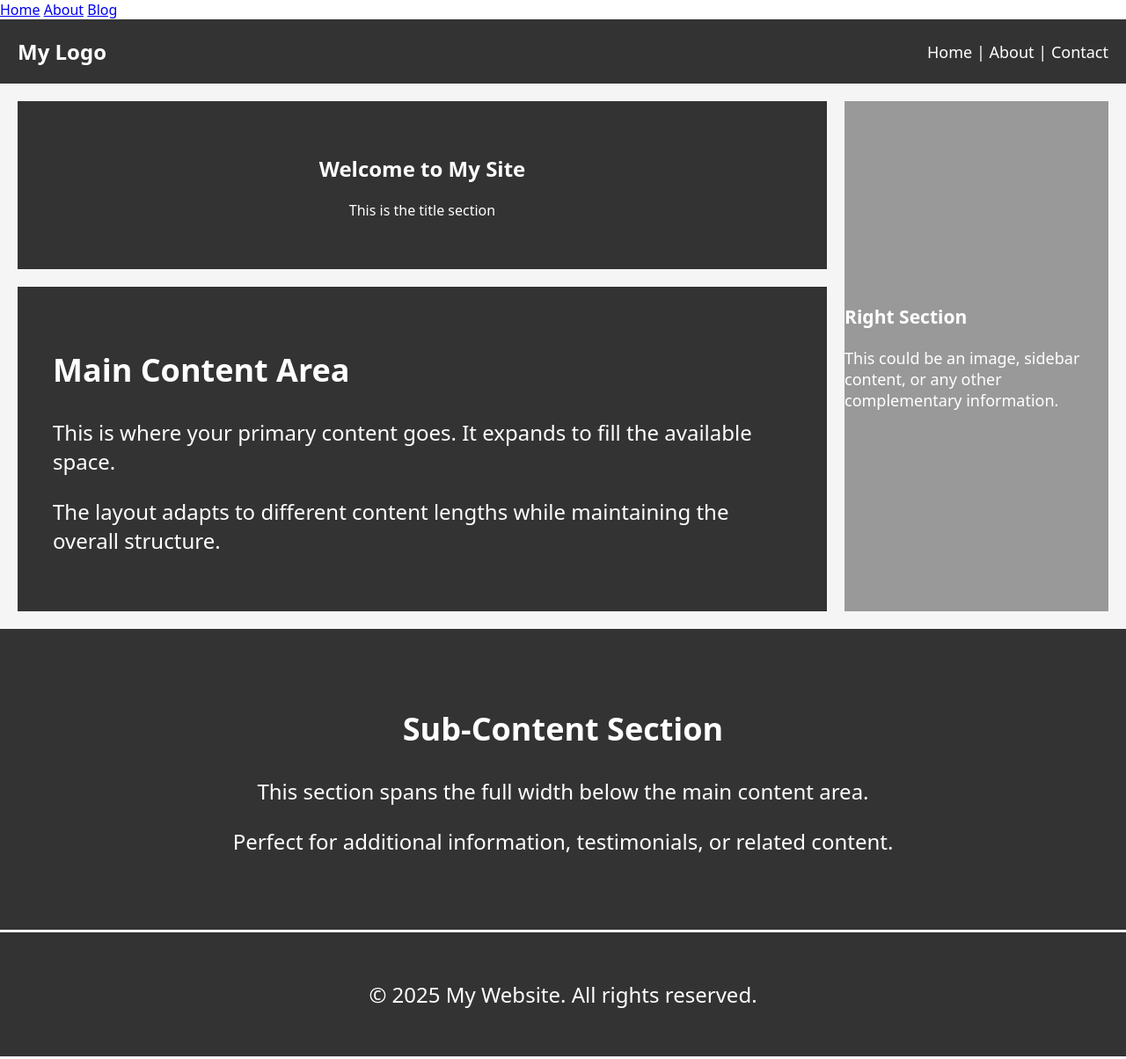
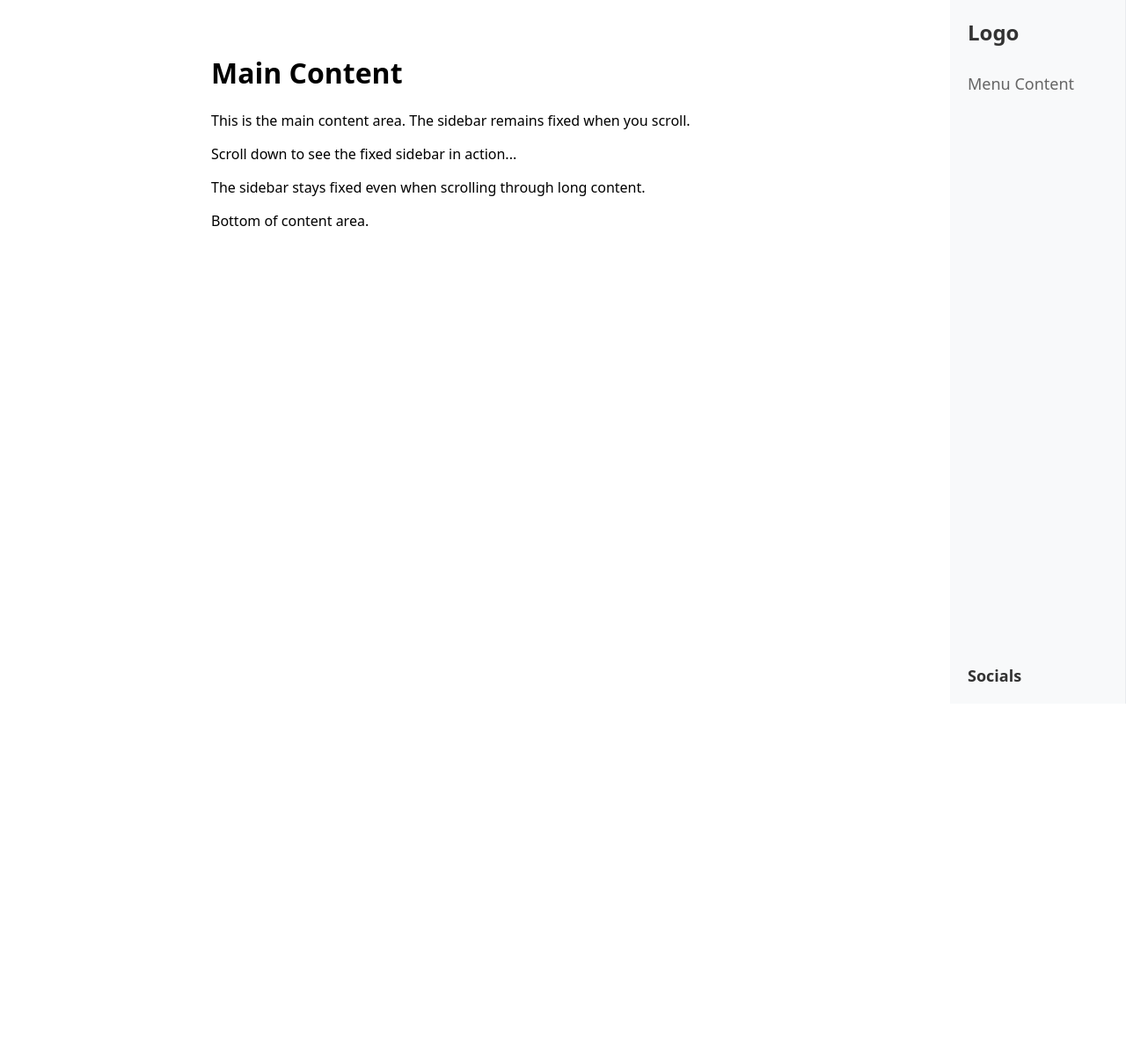
Before and after one commit to Monika7singh/web2025-monika-site, an Astro site: page /about in a window 1280 px wide. Shown: the top 1204 px of the page at 88% size. Built offline with nearby package versions, Linux system fonts and the light colour scheme; Astro itself is replaced by a stand-in of ours.

Commit message:
working on anout page layout

```diff
--- /dev/null
+++ b/src/layouts/Menulayout.astro
@@ -0,0 +1,82 @@
+---
+const { title } = Astro.props;
+---
+
+<!doctype html>
+<html lang="en">
+  <head>
+    <meta charset="UTF-8" />
+    <meta name="description" content="My website description" />
+    <meta name="viewport" content="width=device-width" />
+    <link rel="icon" type="image/svg+xml" href="/favicon.svg" />
+    <title>{title}</title>
+    <style>
+      * {
+        margin: 0;
+        padding: 0;
+        box-sizing: border-box;
+      }
+
+      body {
+        font-family: system-ui, sans-serif;
+      }
+
+      .layout {
+        display: flex;
+        min-height: 100vh;
+      }
+
+      .sidebar {
+        position: fixed;
+        top: 0;
+        right: 0;
+        width: 200px;
+        height: 100vh;
+        background: #f8f9fa;
+        padding: 20px;
+        overflow-y: auto;
+        border-right: 1px solid #e9ecef;
+      }
+
+      .main-content {
+        margin-left: 200px;
+        flex: 1;
+        padding: 40px;
+        background: white;
+      }
+
+      .logo {
+        font-size: 24px;
+        font-weight: bold;
+        margin-bottom: 30px;
+        color: #333;
+      }
+
+      .menu {
+        font-size: 18px;
+        margin-bottom: 20px;
+        color: #666;
+      }
+
+      .socials {
+        position: absolute;
+        bottom: 20px;
+        font-size: 18px;
+        font-weight: bold;
+        color: #333;
+      }
+    </style>
+  </head>
+  <body>
+    <div class="layout">
+      <aside class="sidebar">
+        <div class="logo">Logo</div>
+        <div class="menu">Menu Content</div>
+        <div class="socials">Socials</div>
+      </aside>
+      <main class="main-content">
+        <slot />
+      </main>
+    </div>
+  </body>
+</html>
--- a/src/layouts/menu-layout.astro
+++ /dev/null
@@ -1,145 +0,0 @@
----
-const { title } = Astro.props;
----
-
-<!doctype html>
-<html lang="en">
-	<head>
-		<meta charset="UTF-8" />
-		<meta name="description" content="My website description" />
-		<meta name="viewport" content="width=device-width" />
-		<link rel="icon" type="image/svg+xml" href="/favicon.svg" />
-		<title>{title}</title>
-		<style>
-			* {
-				margin: 0;
-				padding: 0;
-				box-sizing: border-box;
-			}
-
-			body {
-				font-family: system-ui, sans-serif;
-				min-height: 100vh;
-				display: flex;
-				flex-direction: column;
-			}
-
-			.header {
-				background: #333;
-				color: white;
-				padding: 20px;
-				display: flex;
-				justify-content: space-between;
-				align-items: center;
-			}
-
-			.logo {
-				font-size: 24px;
-				font-weight: bold;
-			}
-
-			.menu {
-				font-size: 18px;
-			}
-
-			.main-wrapper {
-				flex: 1;
-				display: flex;
-				background: #f5f5f5;
-				gap: 20px;
-				padding: 20px;
-			}
-
-			.content-area {
-				flex: 1;
-				display: flex;
-				flex-direction: column;
-				gap: 20px;
-			}
-
-			.title-section {
-				background: #333;
-				color: white;
-				padding: 40px;
-				text-align: center;
-			}
-
-			.title-section h1 {
-				font-size: 32px;
-				font-weight: normal;
-			}
-
-			.main-content {
-				background: #333;
-				color: white;
-				padding: 40px;
-				flex: 1;
-				display: flex;
-				align-items: center;
-				justify-content: center;
-				font-size: 24px;
-			}
-
-			.right-section {
-				width: 300px;
-				background: #999;
-				color: white;
-				display: flex;
-				align-items: center;
-				justify-content: center;
-				font-size: 18px;
-			}
-
-			.sub-content {
-				background: #333;
-				color: white;
-				padding: 60px;
-				text-align: center;
-				font-size: 24px;
-			}
-
-			.footer {
-				background: #333;
-				color: white;
-				padding: 30px;
-				text-align: center;
-				font-size: 24px;
-				border-top: 3px solid #f5f5f5;
-			}
-		</style>
-	</head>
-	<body>
-		<header class="header">
-			<div class="logo">
-				<slot name="logo">Logo</slot>
-			</div>
-			<div class="menu">
-				<slot name="menu">Menu</slot>
-			</div>
-		</header>
-
-		<div class="main-wrapper">
-			<div class="content-area">
-				<section class="title-section">
-					<slot name="title">
-						<h1>Title</h1>
-					</slot>
-				</section>
-				<main class="main-content">
-					<slot name="main">Main Content</slot>
-				</main>
-			</div>
-			<aside class="right-section">
-				<slot name="aside">Image</slot>
-			</aside>
-		</div>
-
-		<section class="sub-content">
-			<slot name="sub-content">Sub-Content</slot>
-		</section>
-
-		<footer class="footer">
-			<slot name="footer">Footer</slot>
-		</footer>
-	</body>
-</html>
--- a/src/pages/about.astro
+++ b/src/pages/about.astro
@@ -1,54 +1,20 @@
 ---
-import MenuLayout from "../layouts/menu-layout.astro"
-import Navigation from "../components/Navigation.astro"
+import Menulayout from "../layouts/Menulayout.astro"
 ---
 
-<!doctype html>
-<html lang="en">
-	<head>
-		<meta charset="utf-8" />
-		<link rel="icon" type="image/svg+xml" href="/favicon.svg" />
-		<meta name="viewport" content="width=device-width" />
-		<meta name="generator" content={Astro.generator} />
-		<title>Home page</title>
-	</head>
-  <body>
-<Navigation />
-<MenuLayout title="Holy Grail Layout Example">
-	<div slot="logo">My Logo</div>
-	<nav slot="menu">
-		<a href="#home">Home</a> | <a href="#about">About</a> | <a href="#contact">Contact</a>
-	</nav>
-	<div slot="title">
-		<h1>Welcome to My Site</h1>
-		<p>This is the title section</p>
+<Menulayout title="Fixed Sidebar Example">
+	<h1>Main Content</h1>
+	<p>This is the main content area. The sidebar remains fixed when you scroll.</p>
+
+	<div class="tall">
+		<p>Scroll down to see the fixed sidebar in action...</p>
+		<p>The sidebar stays fixed even when scrolling through long content.</p>
+		<p>Bottom of content area.</p>
 	</div>
-	<div slot="main">
-		<h2>Main Content Area</h2>
-		<p>This is where your primary content goes. It expands to fill the available space.</p>
-		<p>The layout adapts to different content lengths while maintaining the overall structure.</p>
-	</div>
-	<div slot="aside">
-		<h3>Right Section</h3>
-		<p>This could be an image, sidebar content, or any other complementary information.</p>
-	</div>
-	<div slot="sub-content">
-		<h2>Sub-Content Section</h2>
-		<p>This section spans the full width below the main content area.</p>
-		<p>Perfect for additional information, testimonials, or related content.</p>
-	</div>
-	<div slot="footer">
-		<p>&copy; 2025 My Website. All rights reserved.</p>
-	</div>
-</HolyGrailLayout>
+</Menulayout>
 
-</body>
 <style>
-	nav a {
-		color: white;
-		text-decoration: none;
-	}
-	nav a:hover {
-		text-decoration: underline;
+	.tall {
+		min-height: 400vh;
 	}
 </style>
--- a/src/pages/index.astro
+++ b/src/pages/index.astro
@@ -3,6 +3,7 @@ import MainLayout from "../layouts/MainLayout.astro";
 // import Navigation from "../components/Navigation.astro";
 import Button from "../components/Button.astro";
 import "../styles/global.css";
+
 ---
 
 <MainLayout title="Home Page">
@@ -22,7 +23,7 @@ import "../styles/global.css";
     display: grid;
     grid-template-columns: 1fr 1fr; /* 2 columns */
     grid-template-rows: 40% 50% 10%; /* 3 rows */
-    gap: 10px; /* Optional spacing */
+    gap: 10px;
     padding: 10px;
     max-width: 600px;
     margin: auto;
```
